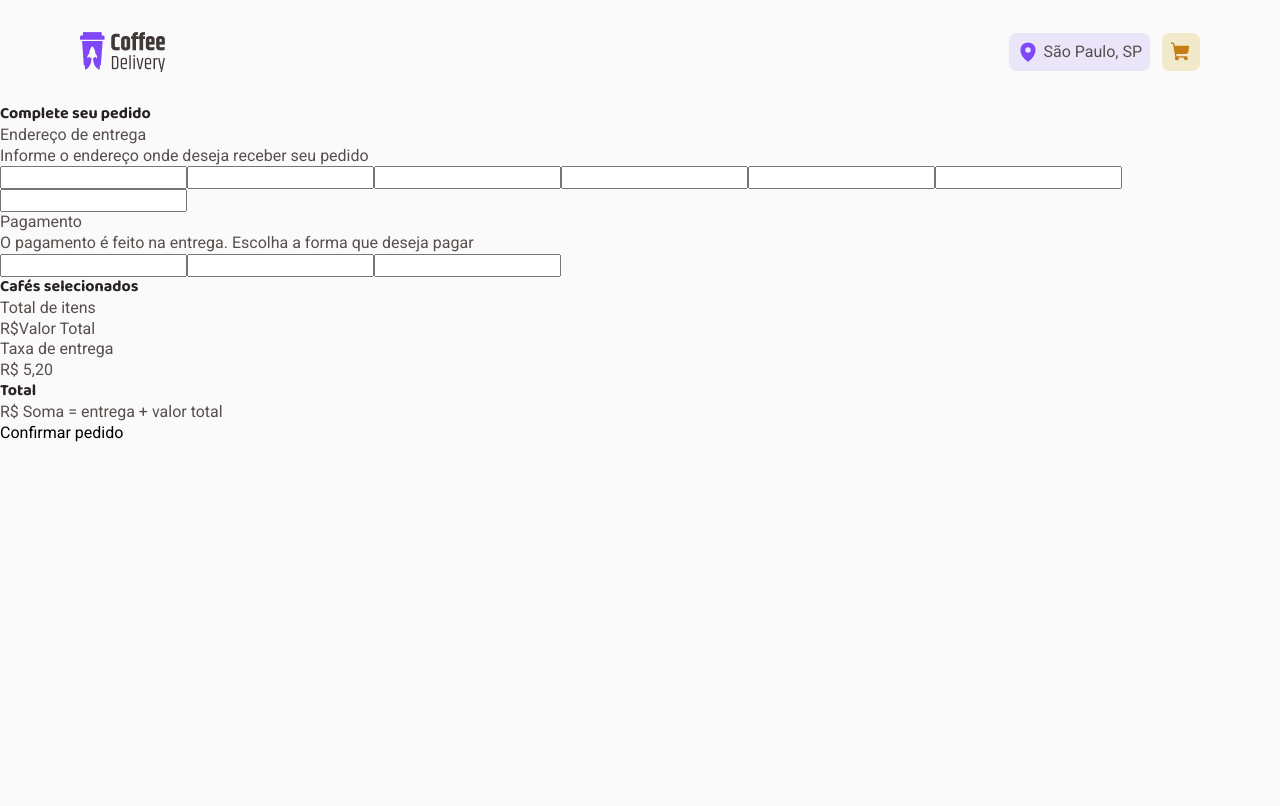
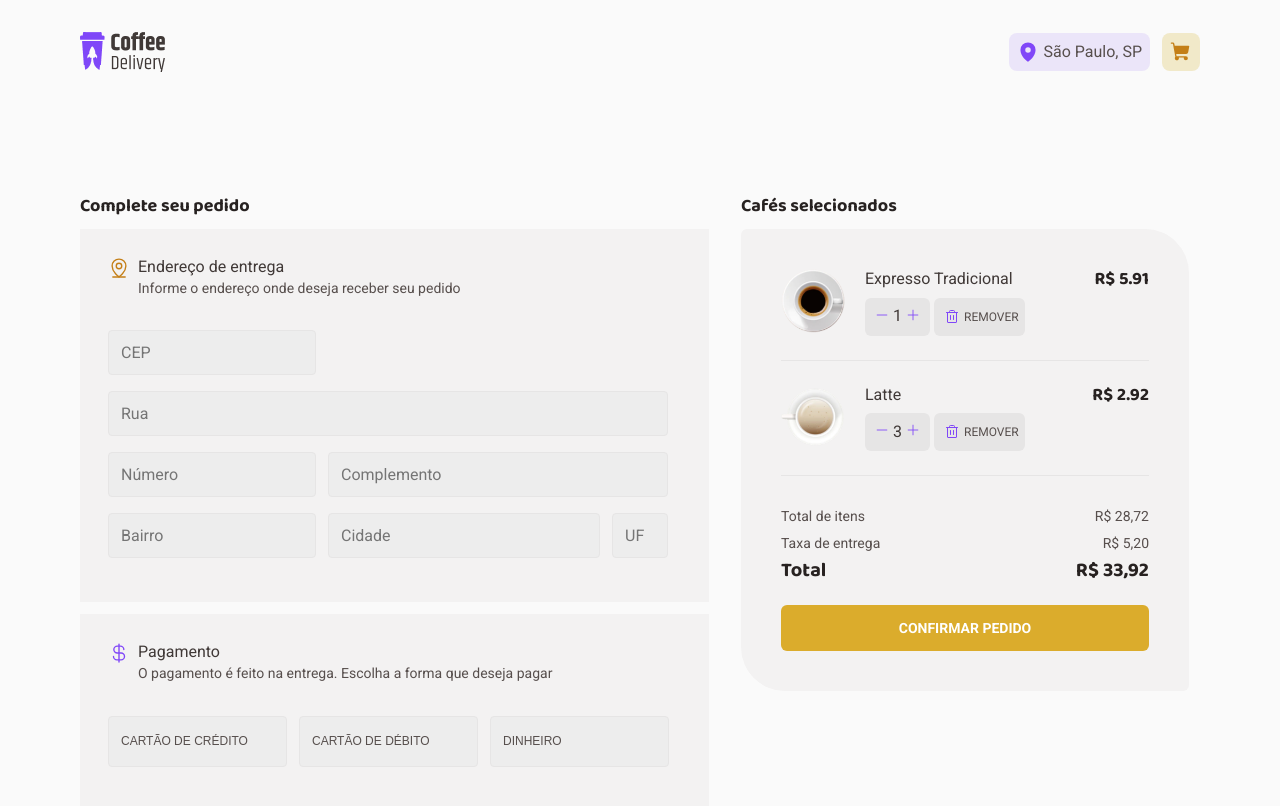
Before and after one commit to Bruno-Ferr/coffeeDelivery, a React (Vite) app: page /checkout in a window 1280 px wide. Shown: the top 806 px of the page. Built offline with nearby package versions, Linux system fonts and the light colour scheme.

Commit message:
checkout page layout

```diff
--- a/src/context/useCart.tsx
+++ b/src/context/useCart.tsx
@@ -179,7 +179,21 @@ export const coffees:CoffeesProps = [
 export const CartContext = createContext({} as ICartContext)
 
 export function CartContextProvider({ children }: ICartContextProvider) {
-  const [cart, setCart] = useState<CartProps>([])
+  const [cart, setCart] = useState<CartProps>([{
+    id: 1,
+    url: coffee,
+    title: "Expresso Tradicional",
+    price: 5.91,
+    amount: 1,
+  },
+  {
+    id: 2,
+    url: ImageCoffee1,
+    title: "Latte",
+    price: 2.92,
+    amount: 3,
+  },
+])
   const [totalPrice, setTotalPrice] = useState(0)
 
   function handleAddToCart(productId: number) {
--- a/src/pages/Purchase.tsx
+++ b/src/pages/Purchase.tsx
@@ -1,50 +1,105 @@
 
+import { Bank, CreditCard, CurrencyDollar, MapPinLine, Minus, Money, Plus, Trash } from 'phosphor-react';
+import { useContext } from 'react';
+import { CartContext } from '../context/useCart';
+import './purchase.scss';
 
 export function Purchase() {
+  const { cart } = useContext(CartContext)
+
   return (
-    <div>
-      <div>
+    <div className="checkout">
+      <div className='form-area'>
         <h3>Complete seu pedido</h3>
         <form>
-          <div>
-            <label htmlFor="">Endereço de entrega</label>
-            <p>Informe o endereço onde deseja receber seu pedido</p>
-            <input type="text" />
-            <input type="text" />
-            <input type="text" />
-            <input type="text" />
-            <input type="text" />
-            <input type="text" />
-            <input type="text" />
+          <div className='form'>
+            <div className='form-delivery-title'>
+              <MapPinLine size={22}/>
+              <div className='form-title-infos'>
+                <label htmlFor="">Endereço de entrega</label>
+                <p>Informe o endereço onde deseja receber seu pedido</p>
+              </div>
+            </div>
+            <div>
+              <input type="text"placeholder='CEP' style={{width: '13rem'}} />
+            </div>
+            <div>
+              <input type="text" placeholder='Rua' style={{width: '35rem'}} />
+            </div>
+            <div className='info'>
+              <input type="text" placeholder='Número' style={{width: '13rem'}} />
+              <input type="text" placeholder='Complemento' style={{width: '21.25rem'}}/>
+            </div>
+            <div className='info'>
+              <input type="text" placeholder='Bairro' style={{width: '13rem'}} />
+              <input type="text" placeholder='Cidade' style={{width: '17rem'}} />
+              <input type="text" placeholder='UF' style={{width: '3.5rem'}}/>
+            </div>
           </div>
-          <div>
-            <label htmlFor="">Pagamento</label>
-            <p>O pagamento é feito na entrega. Escolha a forma que deseja pagar</p>
-            <input type="text" />
-            <input type="text" />
-            <input type="text" />
+          <div className='form'>
+            <div className='form-delivery-title'>
+              <CurrencyDollar size={22} color={'#8047F8'}/>
+              <div className='form-title-infos'>
+                <label htmlFor="">Pagamento</label>
+                <p>O pagamento é feito na entrega. Escolha a forma que deseja pagar</p>
+              </div>
+            </div>
+            <div>
+              <select name="" id=""><option value=""><CreditCard size={16}/>CARTÃO DE CRÉDITO</option></select>
+              <select name="" id=""><option value=""><Bank size={16} /> CARTÃO DE DÉBITO</option></select>
+              <select name="" id=""><option value=""><Money size={16} /> DINHEIRO</option></select>
+            </div>
           </div>
         </form>
       </div>
-      <div>
+      <div className='orders'>
         <h3>Cafés selecionados</h3>
-        <div>
-          {/* Items do carrinho */}
-          <div>
-            <div>
+        <div className='checkout-items'>
+        {cart.map(product => {
+            return (
+              <>
+                <div className='coffee'>
+                  <div className='coffee-info'>
+                    <img src={product.url} />
+                    <div className='coffee-details'>
+                      <p>{product.title}</p>
+                      <div className='coffee-actions'>
+                        <div className='counter'>
+                          <button>
+                            <Minus size={14} />
+                          </button>
+                          <p>{product.amount}</p>
+                          <button>
+                            <Plus size={14} />
+                          </button>
+                        </div>
+                        <button className='remove-button'>
+                          <Trash size={16} /> REMOVER
+                        </button>
+                      </div>
+                    </div>
+                  </div>
+                  <h3>R$ {product.price}</h3>
+                </div>
+                <div className='divider'></div>
+              </>
+            )
+          })}
+          <div className='values'>
+            <div className='total-price'>
               <p>Total de itens</p>
-              <p>R$Valor Total</p>
+              <p>R$ 28,72</p>
             </div>
-            <div>
+            <div className='total-price'>
               <p>Taxa de entrega</p>
               <p>R$ 5,20</p>
             </div>
-            <div>
+            <div className='total-price'>
               <h2>Total</h2>
-              <p>R$ Soma = entrega + valor total</p>
+              <h2>R$ 33,92</h2>
             </div>
-            <button>
-              Confirmar pedido
+            <button className='confirm-order'>
+              CONFIRMAR PEDIDO
             </button>
           </div>
         </div>
--- /dev/null
+++ b/src/pages/purchase.scss
@@ -0,0 +1,198 @@
+.checkout {
+  width: 70rem;
+  margin: 0 auto;
+  padding: 92px 0;
+
+  display: flex;
+}
+
+.form-area {
+  margin-right: 32px;
+
+  h3 {
+    font-size: 18px;
+  }
+}
+
+.form {
+  margin-top: 12px;
+  padding: 28px;
+  display: flex;
+  flex-direction: column;
+  background: var(--base-card);
+
+  input {
+    background: var(--base-input);
+    border: 1px solid var(--base-button);
+    border-radius: 4px;
+    margin: 0 12px 16px 0;
+    padding: 12px;
+
+
+    input::placeholder {
+      color: var(--base-label);
+      font-size: 14px;
+    }
+  }
+
+  select {
+    width: 179px;
+    height: 51px;
+    background: var(--base-input);
+    border: 1px solid var(--base-button);
+    border-radius: 4px;
+    margin: 0 12px 16px 0;
+    padding: 12px;
+
+    color: var(--base-text);
+    font-size: 12px;
+    appearance: none;
+  }
+
+
+}
+
+.form-delivery-title {
+  display: flex;
+  margin-bottom: 32px;
+
+  svg {
+    color: var(--yellow-dark);
+  }
+
+  .form-title-infos {
+    margin-left: 8px;
+
+    label {
+      color: var(--base-subtitle);
+      font-size: 16px;
+    }
+
+    p {
+      color: var(--base-text);
+      font-size: 14px;
+    }
+  }
+}
+
+.orders {
+  h3 {
+    font-size: 18px;
+  }
+
+  .checkout-items {
+    display: flex;
+    flex-direction: column;
+
+    width: 28rem;
+    margin-top: 12px;
+    padding: 40px;
+
+    background: var(--base-card);
+    border-radius: 6px 44px;
+
+    .divider {
+      margin: 24px 0;
+      width: 100%;
+      height: 1px;
+      background: var(--base-button);
+    }
+
+    .values {
+      .total-price {
+        display: flex;
+        margin: 6px 0;
+        justify-content: space-between;
+
+        p {
+          font-size: 14px;
+          color: var(--base-text);
+        }
+
+        h2 {
+          font-size: 20px;
+
+        }
+      }
+
+      .confirm-order {
+        width: 100%;
+        padding: 12px;
+        margin-top: 18px;
+
+        background: var(--yellow);
+        color: var(--white);
+        border-radius: 6px;
+
+        font-size: 14px;
+        line-height: 160%;
+        font-weight: bold;
+      }
+    }
+  }
+}
+
+.coffee {
+  display: flex;
+  justify-content: space-between;
+
+  .coffee-info {
+    display: flex;
+
+    img {
+      width: 64px;
+      height: 64px;
+    }
+
+    .coffee-details {
+      margin-left: 20px;
+
+      p {
+        font-size: 16px;
+        color: var(--base-subtitle);
+      }
+
+      .coffee-actions {
+        display: flex;
+        margin-top: 8px;
+
+        .counter {
+          display: flex;
+          align-items: center;
+          justify-content: center;
+          margin-right: 4px;
+          padding: 6px;
+          background: var(--base-button);
+          border-radius: 6px;
+
+          button {
+            cursor: pointer;
+          }
+
+          svg {
+            color: var(--purple);
+            margin: 4px;
+          }
+        }
+
+        .remove-button {
+          display: flex;
+          align-items: center;
+          justify-content: center;
+          padding: 6px;
+
+          background: var(--base-button);
+          border-radius: 6px;
+          color: var(--base-text);
+          font-size: 12px;
+          cursor: pointer;
+
+          svg {
+            color: var(--purple);
+            margin: 4px;
+          }
+        }
+      }
+    }
+  }
+}
```
